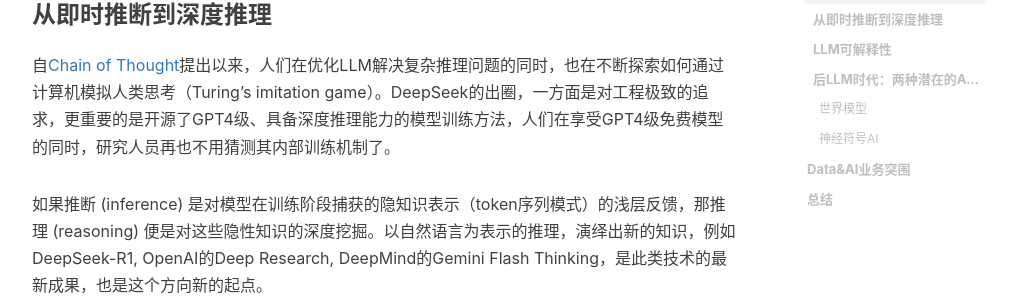
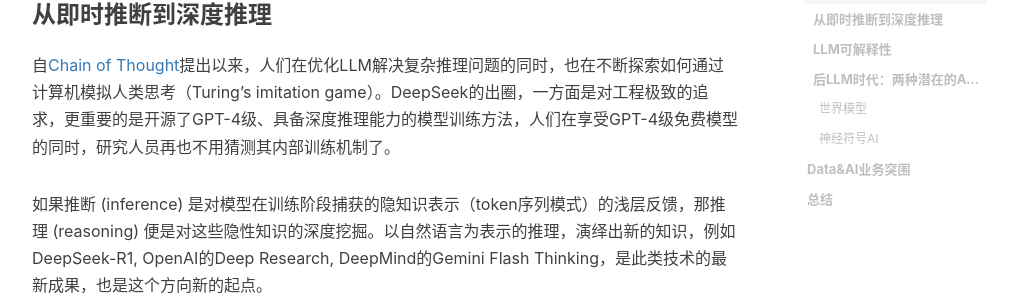
Before and after one commit to lambdacogito/lambdacogito.github.io, a Jekyll site: the page built from content/_posts/2025-02-21-data-ai-trends-2025-zh.md, in a window 1280 px wide and 900 px high, scrolled down 3257 px. Shown: the part 205-506 px from the top of the window, without its empty margins (233-1242 px from the left). Built offline with Jekyll 4.4.1, drawn with Linux system fonts in a browser that asks for light colours; nearby versions of some CDN libraries; comment, search, counter and statistics services are not loaded; some of the changed text lies outside the part shown.

Commit message:
"Update: "

```diff
--- a/content/_posts/2025-02-21-data-ai-trends-2025-zh.md
+++ b/content/_posts/2025-02-21-data-ai-trends-2025-zh.md
@@ -57,7 +57,7 @@
 
 ### 从即时推断到深度推理
 
-自[Chain of Thought](https://arxiv.org/abs/2201.11903)提出以来，人们在优化LLM解决复杂推理问题的同时，也在不断探索如何通过计算机模拟人类思考（Turing's imitation game）。DeepSeek的出圈，一方面是对工程极致的追求，更重要的是开源了GPT4级、具备深度推理能力的模型训练方法，人们在享受GPT4级免费模型的同时，研究人员再也不用猜测其内部训练机制了。
+自[Chain of Thought](https://arxiv.org/abs/2201.11903)提出以来，人们在优化LLM解决复杂推理问题的同时，也在不断探索如何通过计算机模拟人类思考（Turing's imitation game）。DeepSeek的出圈，一方面是对工程极致的追求，更重要的是开源了GPT-4级、具备深度推理能力的模型训练方法，人们在享受GPT-4级免费模型的同时，研究人员再也不用猜测其内部训练机制了。
 
 如果推断 (inference) 是对模型在训练阶段捕获的隐知识表示（token序列模式）的浅层反馈，那推理 (reasoning) 便是对这些隐性知识的深度挖掘。以自然语言为表示的推理，演绎出新的知识，例如DeepSeek-R1, OpenAI的Deep Research, DeepMind的Gemini Flash Thinking，是此类技术的最新成果，也是这个方向新的起点。
 
```
Also changed, not shown: other parts of content/_posts/2025-02-21-data-ai-trends-2025-zh.md (+1 -1 lines).
